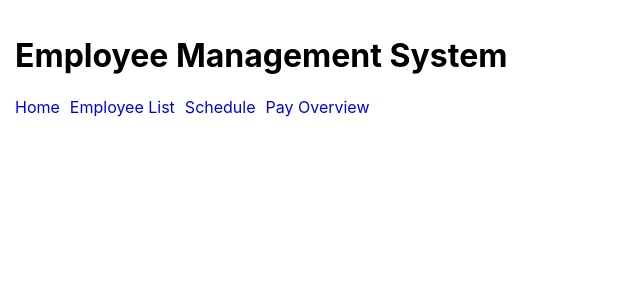
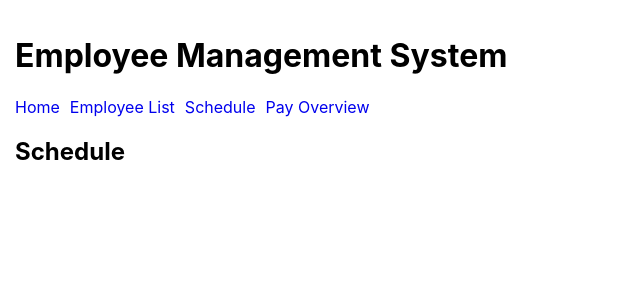
Before and after one commit to arnavgoel215/Employee-System, a React (Create React App) app: page /schedule in a window 1280 px wide. Shown: the top 300 px of the page, without its empty margins (0-640 px from the left). Built offline with nearby package versions, Linux system fonts and the light colour scheme.

Commit message:
Added Schedule route

```diff
--- a/src/App.js
+++ b/src/App.js
@@ -3,6 +3,7 @@ import './App.css';
 import Navbar from './components/Navbar';
 import Home from './pages/Home';
 import EmployeeList from './pages/EmployeeList';
+import Schedule from './pages/Schedule';
 
 function App() {
   return (
@@ -19,6 +20,7 @@ function App() {
             <Routes>
               <Route path="/" element={<Home />}></Route>
               <Route path="/list" element={<EmployeeList />}></Route>
+              <Route path="/schedule" element={<Schedule />}></Route>
             </Routes>
           </section>
         </main>
--- /dev/null
+++ b/src/pages/Schedule.js
@@ -0,0 +1,9 @@
+const Schedule = () => {
+    return (
+        <>
+            <h2>Schedule</h2>
+        </>
+     );
+}
+
+export default Schedule;
```
